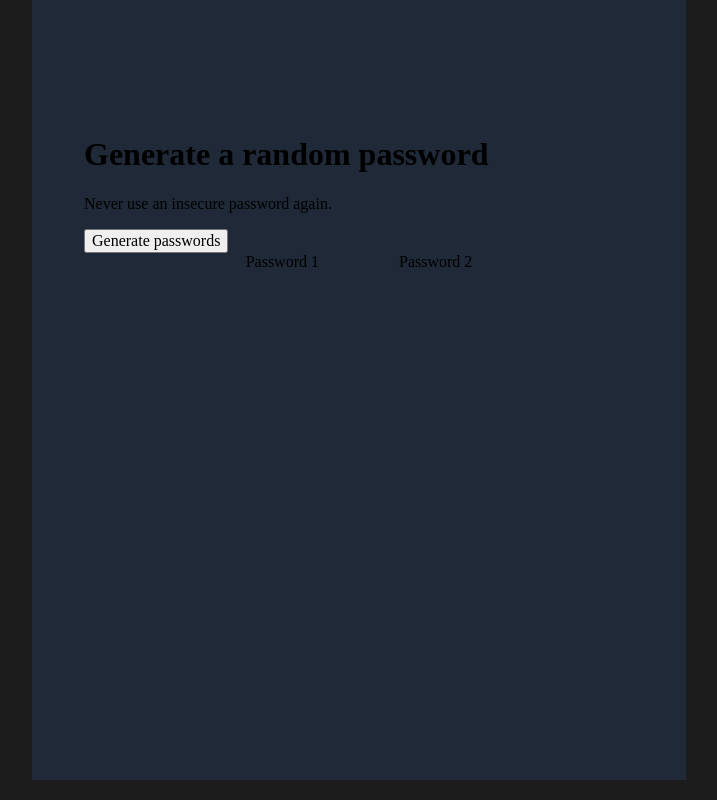
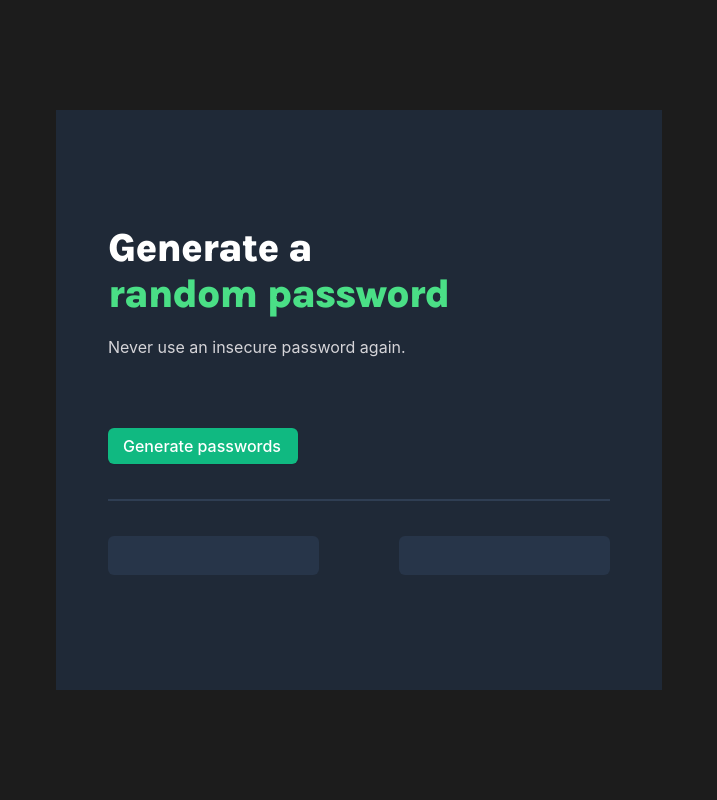
Before and after one commit to kumarmash/password-generator, a website built with Vite: page index.html in a window 1280 px wide. Shown: the whole page, without its empty margins (281-998 px from the left). Built offline with nearby package versions, Linux system fonts and the light colour scheme.

Commit message:
Updated finalized html and CSS files

```diff
--- a/index.css
+++ b/index.css
@@ -1,23 +1,76 @@
+@import url("https://fonts.googleapis.com/css2?family=Karla:wght@800&display=swap");
+
 body {
-    margin: 0;
-    background-color: #1C1C1C
+  margin: 0;
+  background-color: #1c1c1c;
+  display: flex;
+  align-items: center;
+  justify-content: center;
 }
 
-main{
-    padding: 115px 52px;
-    background-color: #1F2937;
-    max-width: 550px ;
-    height: 550px;
-    margin: auto ;
+main {
+  background-color: #1f2937;
+  min-width: 550px;
+  min-height: 550px;
+  margin: 0;
 }
 
+.main-container {
+  margin: 115px 52px;
+  font-family: "Inter";
+}
 
+.password-El {
+  display: flex;
+  justify-content: center;
+  align-items: center;
+  gap: 5rem;
+}
 
-.password-El{
-    display: flex;
-    justify-content: center;
-    align-items: center;
-    gap : 5rem ;
+h1 {
+  color: #ffffff;
+  font-family: "Karla", sans-serif;
+  font-style: normal;
+  font-weight: 800;
+  font-size: 40px;
+  letter-spacing: -0.025em;
+  margin: 0;
+}
 
+.heading {
+  display: block;
+  color: #4adf86;
+}
+
+.description {
+  color: #d5d4d8;
+  font-weight: 400;
+  line-height: 28px;
+}
+
+#password-btn{
+    margin-top: 51px;
+    padding: 9px 17px 9px 15px;
+    font-size: 16px;
+    font-weight: 500;
+    text-align: center;
+    background-color: #10B981;
+    color: #FFFFFF;
+    border: none;
+    box-shadow: 0px 1px 2px rgba(0, 0, 0, 0.05);
+    border-radius: 6px;
 
 }
+
+#seprator {
+    border: 1px solid #2F3E53;
+    display: block;
+    margin: 35px 0 ;
+}
+
+#password1-El , #password2-El {
+    width: 211px;
+    height: 39px;
+    background-color :#273549;
+    border-radius: 6px;
+}
--- a/index.html
+++ b/index.html
@@ -4,14 +4,20 @@
     </head>
     <body>
         <main>
-           <h1>Generate a random password</h1>
-           <p >Never use an insecure password again.</p>
-           <button>Generate passwords </button>
-           <script src="index.js"></script>
+
+            <div class="main-container">
+           <h1> Generate a
+             <span class="heading">random password </span>
+           </h1>
+           <p class="description">Never use an insecure password again.</p>
+           <button id="password-btn">Generate passwords </button>
+           <span id="seprator"></span>
            <div class="password-El">
-               <div>Password 1  </div>
-               <div>Password 2 </div>
+               <span id="password1-El"></span>
+               <span id="password2-El"></span>
            </div>
+        </div>
         </main>
+        <script src="index.js"></script>
     </body>
 </html>
```
